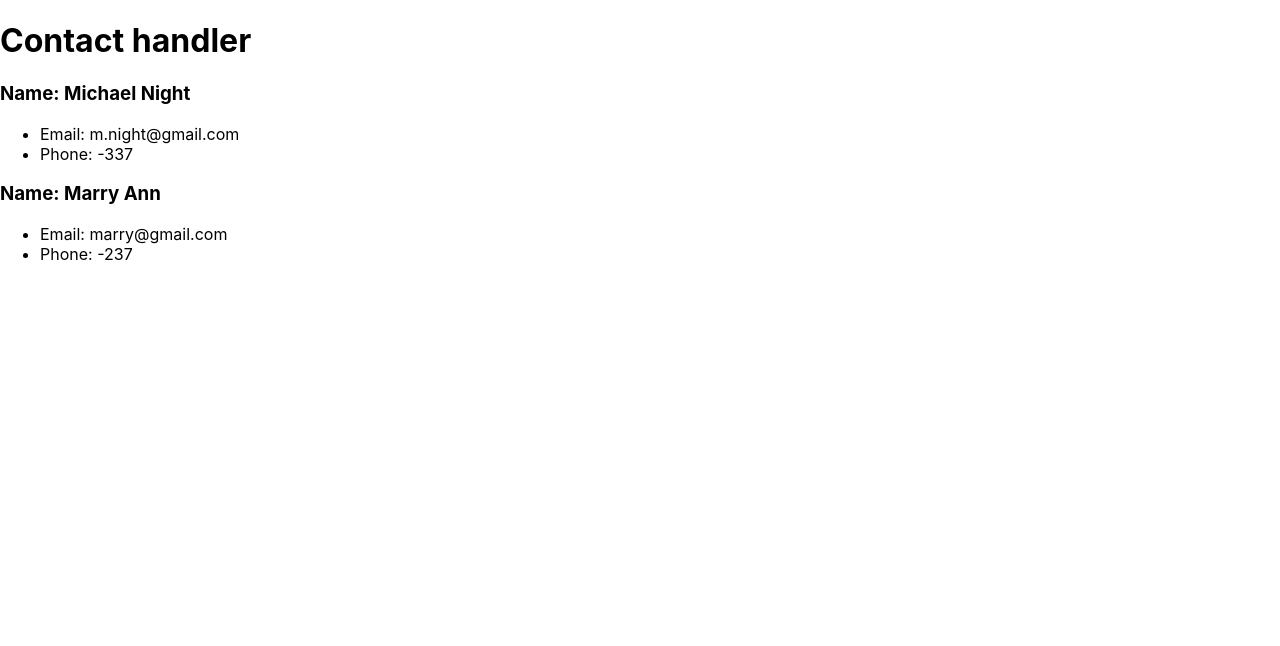
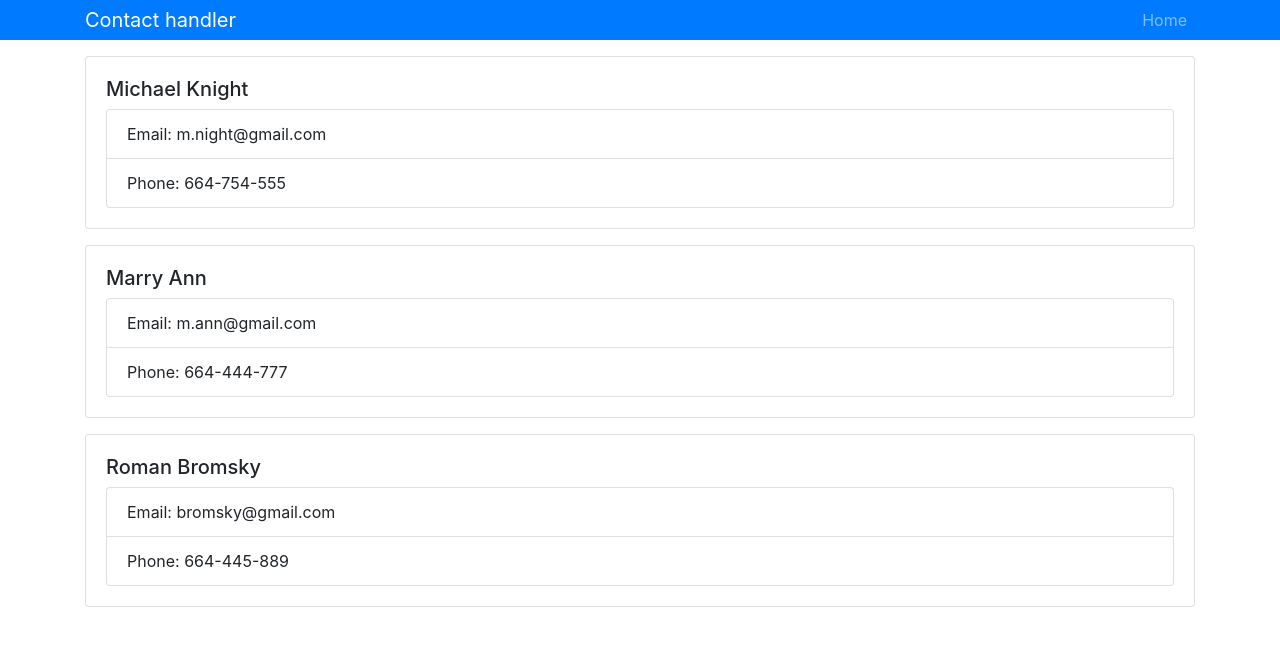
Before and after one commit to miloszpanas/react-context-playground-form, a React (Create React App) app: page / in a window 1280 px wide. Shown: the top 646 px of the page. Built offline with nearby package versions, Linux system fonts and the light colour scheme.

Commit message:
display contact components, check propTypes

```diff
--- a/package.json
+++ b/package.json
@@ -3,6 +3,7 @@
   "version": "0.1.0",
   "private": true,
   "dependencies": {
+    "bootstrap": "^4.3.1",
     "prop-types": "^15.7.2",
     "react": "^16.8.2",
     "react-dom": "^16.8.2",
--- a/src/App.js
+++ b/src/App.js
@@ -1,24 +1,16 @@
 import React, { Component } from 'react';
-import Contact from "./components/Contact";
+import Contacts from "./components/Contacts";
 import Header from "./components/Header";
+import "bootstrap/dist/css/bootstrap.min.css";
 
 class App extends Component {
   render() {
     return (
-      <div className="App">
+      <div>
         <Header appName="Contact handler" />
-        <Contact
-          name="Michael"
-          surname="Night"
-          email="m.night@gmail.com"
-          phone={664-334-667}
-        />
-        <Contact
-          name="Marry"
-          surname="Ann"
-          email="marry@gmail.com"
-          phone={664-344-557}
-        />
+        <div className="container">
+          <Contacts />
+        </div>
       </div>
     );
   }
--- a/src/components/Contact.js
+++ b/src/components/Contact.js
@@ -3,14 +3,14 @@
 
 class Contact extends React.Component {
   render() {
-    const { name, surname, email, phone } = this.props;
+    const { name, surname, email, phone} = this.props.data;
 
     return (
-      <div>
-        <h3>Name: {`${name} ${surname}`}</h3>
-        <ul>
-          <li>Email: {email}</li>
-          <li>Phone: {phone}</li>
+      <div className="card card-body mb-3">
+        <h5>{name} {surname}</h5>
+        <ul className="list-group">
+          <li className="list-group-item">Email: {email}</li>
+          <li className="list-group-item">Phone: {phone}</li>
         </ul>
       </div>
     );
@@ -18,10 +18,7 @@
 }
 
 Contact.propTypes = {
-  name: PropTypes.string.isRequired,
-  surname: PropTypes.string.isRequired,
-  email: PropTypes.string.isRequired,
-  phone: PropTypes.number.isRequired
+  data: PropTypes.object.isRequired
 };
 
 export default Contact;
--- /dev/null
+++ b/src/components/Contacts.js
@@ -0,0 +1,42 @@
+import React, { Component } from "react";
+import Contact from "./Contact";
+
+export default class Contacts extends Component {
+  state = {
+      contacts: [
+        {
+          id: 1,
+          name: "Michael",
+          surname: "Knight",
+          email: "m.night@gmail.com",
+          phone: "664-754-555"
+        },
+        {
+          id: 2,
+          name: "Marry",
+          surname: "Ann",
+          email: "m.ann@gmail.com",
+          phone: "664-444-777"
+        },
+        {
+          id: 3,
+          name: "Roman",
+          surname: "Bromsky",
+          email: "bromsky@gmail.com",
+          phone: "664-445-889"
+        }
+      ]
+    };
+
+  render() {
+    const { contacts } = this.state;
+
+    return (
+      <div>
+        {contacts.map(contact => {
+          return <Contact key={contact.id}data={contact} />;
+        })}
+      </div>
+    );
+  }
+}
--- a/src/components/Header.js
+++ b/src/components/Header.js
@@ -6,9 +6,22 @@
   const { appName } = props;
 
   return (
-    <div>
-      <h1>{appName}</h1>
-    </div>
+    <nav className="navbar navbar-expand-sm navbar-dark bg-primary mb-3 py-0">
+      <div className="container">
+        <a href="/" className="navbar-brand">
+          {appName}
+        </a>
+        <div>
+          <ul className="navbar-nav mr-auto">
+            <li className="nav-item">
+              <a href="/" className="nav-link">
+                Home
+              </a>
+            </li>
+          </ul>
+        </div>
+      </div>
+    </nav>
   );
 };
 
```
Also changed, not shown: 1 other file (tests, documents, lock files or other folders).
